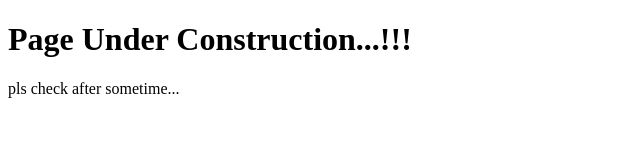
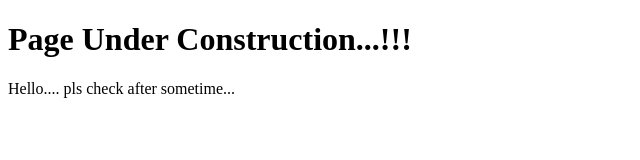
Before and after one commit to sree101viswa/PlayerHub, a plain HTML site: page resetpwd.html in a window 1280 px wide. Shown: the whole page, without its empty margins (0-640 px from the left). Drawn offline with Linux system fonts and the light colour scheme.

Commit message:
Update resetpwd.html

```diff
--- a/resetpwd.html
+++ b/resetpwd.html
@@ -9,6 +9,6 @@
 <body>
     <h1> Page Under Construction...!!!  </h1>
 
-    <p> pls check after sometime...</p>
+    <p> Hello.... pls check after sometime...</p>
 </body>
 </html>
```
